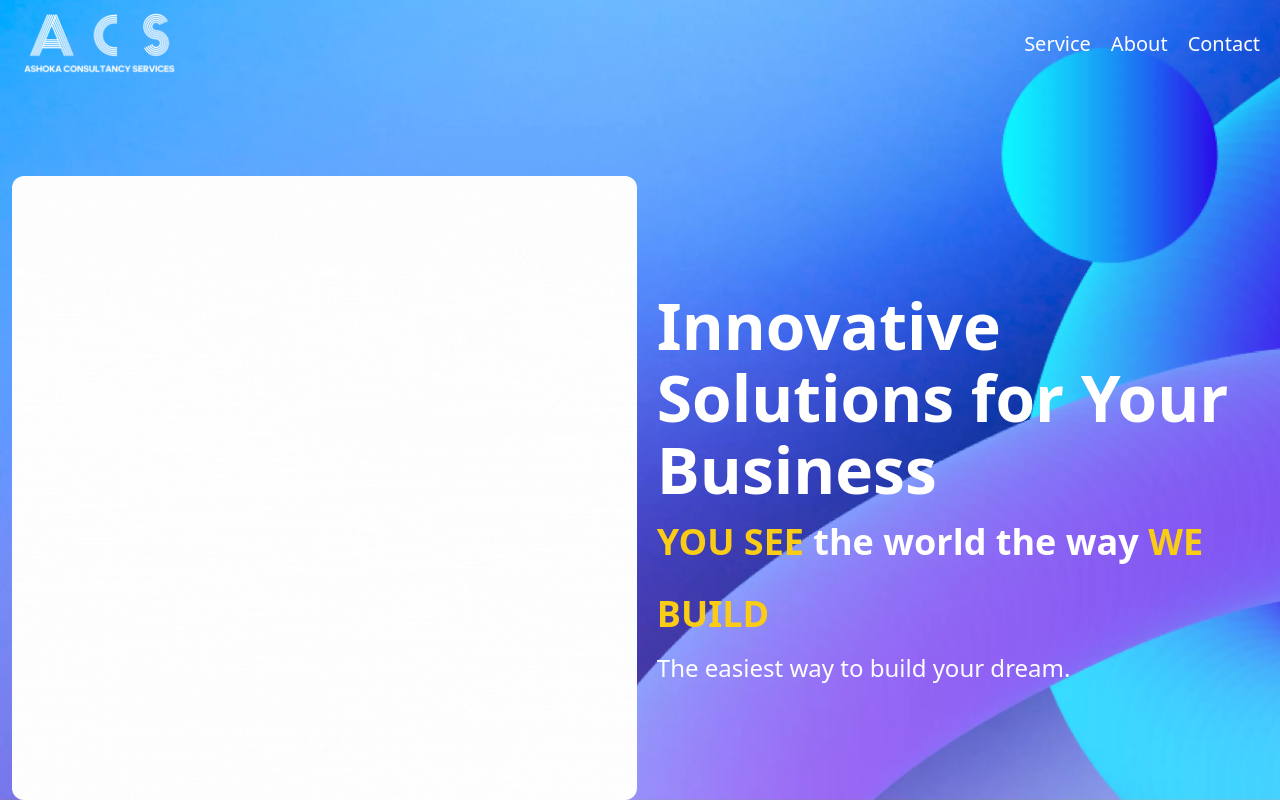
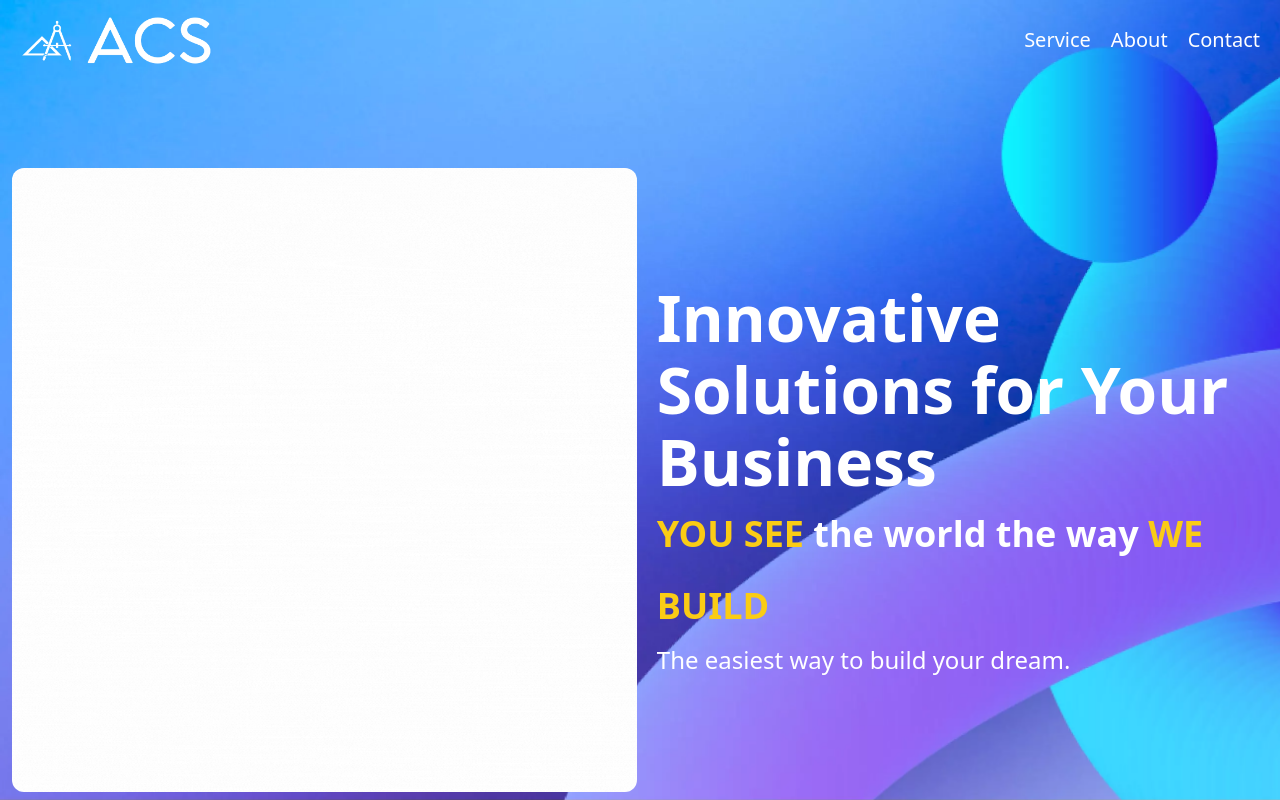
Before and after one commit to ashishjaiswa/landing-page, a Next.js app: page / in a window 1280 px wide. Built offline with nearby package versions, Linux system fonts and the light colour scheme.

Commit message:
update logo

```diff
--- a/src/templates/Logo.tsx
+++ b/src/templates/Logo.tsx
@@ -12,8 +12,8 @@ const Logo = () => {
 
   return (
     <img
-    className='h-16 my-3'
-    src="/assets/logo/logo-white2.png"
+    className='h-14 my-3'
+    src="/assets/logo/logo-white-3.png"
  />
   );
 };
```
Also changed, not shown: public/assets/logo/logo-white-3.png (added).
